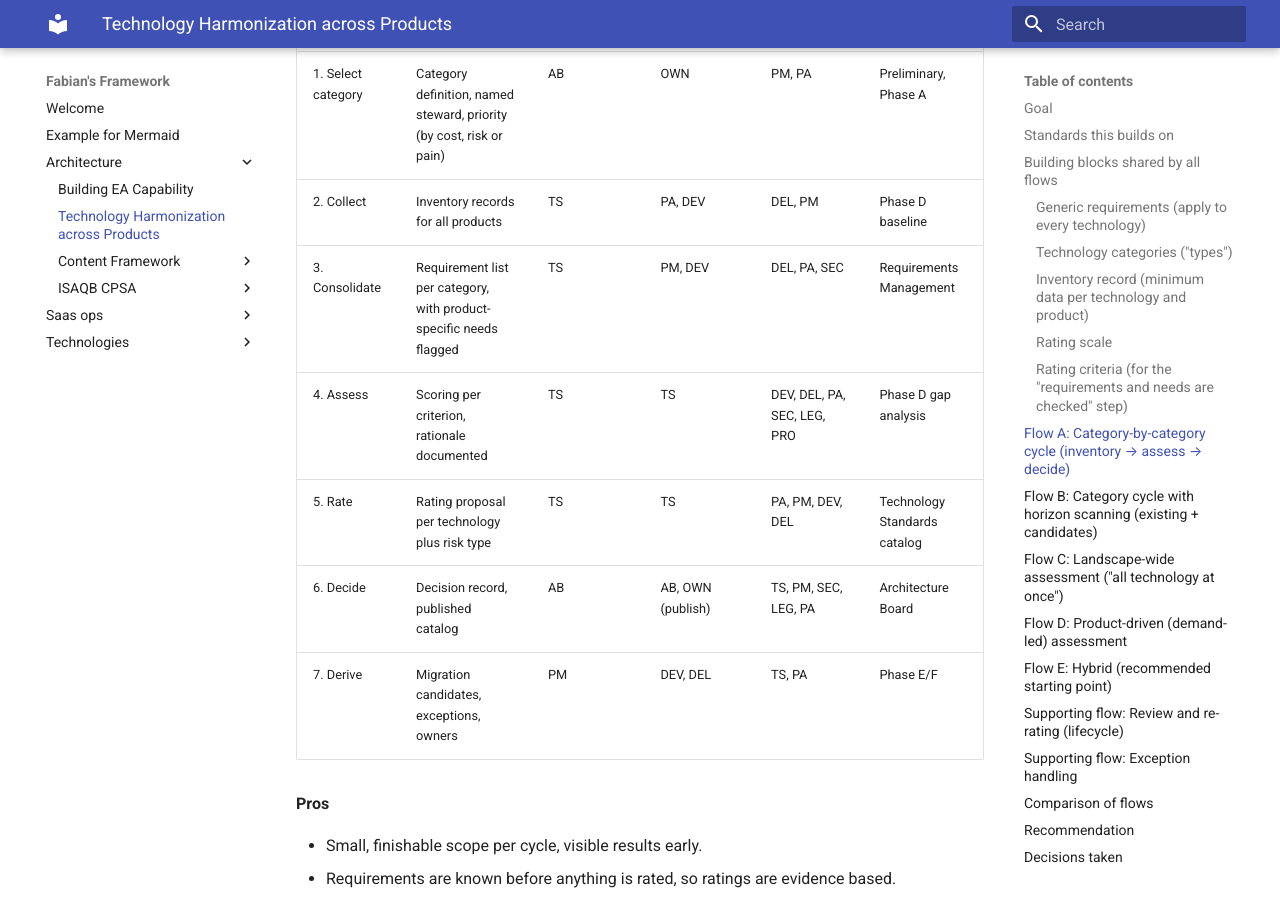
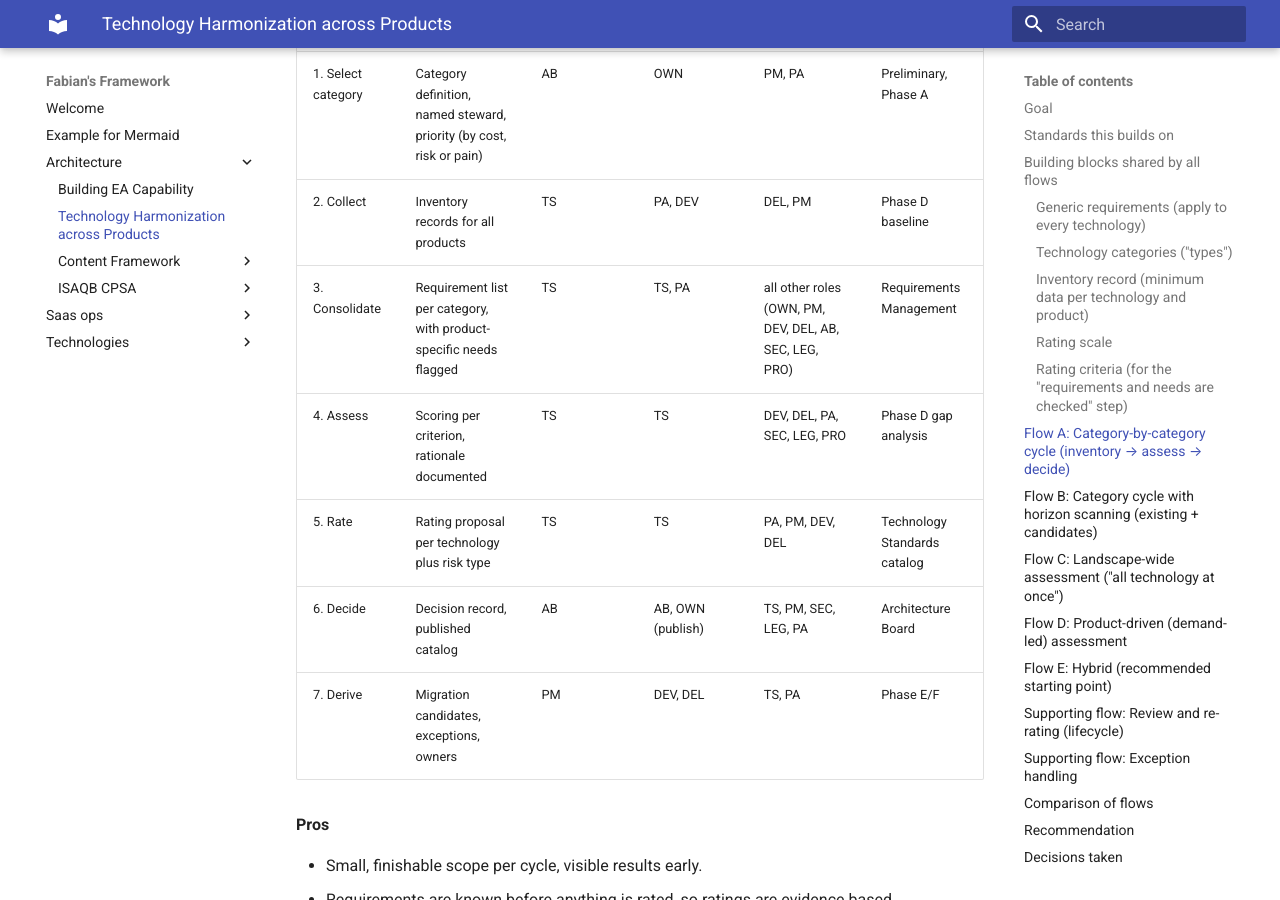
Before and after one commit to Kikkirej/framework, an MkDocs documentation site: the page built from docs/Architecture/technology-harmonization.md, in a window 1280 px wide and 900 px high, scrolled down 6258 px. Built offline with MkDocs 1.6.1 and Material for MkDocs 9.7.7, drawn with Linux system fonts in a browser that asks for light colours.

Commit message:
📝 technology harmonization: requirements step responsible TS and PA, all others consulted
Co-Authored-By: Claude Sonnet 5.5 <noreply@anthropic.com>
Claude-Session: https://claude.ai/code/session_01JezYix5oDjeKtVi54fWL1D

````diff
--- a/docs/Architecture/technology-harmonization.md
+++ b/docs/Architecture/technology-harmonization.md
@@ -142,7 +142,7 @@ This is the flow described in the request. One category at a time is run through
 ```mermaid
 flowchart LR
     A["1. Select category,<br/>name steward<br/><i>OWN, AB</i>"] --> B["2. Collect technologies<br/>and usage rationale<br/><i>PA, DEV, DEL</i>"]
-    B --> C["3. Consolidate requirements<br/>and needs<br/><i>TS, PM, DEV</i>"]
+    B --> C["3. Consolidate requirements<br/>and needs<br/><i>TS, PA (all others consulted)</i>"]
     C --> D["4. Check generic requirements,<br/>assess against criteria<br/><i>TS, SEC, LEG, PRO</i>"]
     D --> E["5. Rate (proposal):<br/>Preferred / Acceptable / Legacy /<br/>Discouraged / High risk<br/><i>TS</i>"]
     E --> F["6. Board decision<br/>and publish<br/><i>AB, OWN</i>"]
@@ -156,7 +156,7 @@ Roles are shown in italics below each step (abbreviations: see [Roles](#roles)).
 |---|---|---|---|---|---|
 | 1. Select category | Category definition, named steward, priority (by cost, risk or pain) | AB | OWN | PM, PA | Preliminary, Phase A |
 | 2. Collect | Inventory records for all products | TS | PA, DEV | DEL, PM | Phase D baseline |
-| 3. Consolidate | Requirement list per category, with product-specific needs flagged | TS | PM, DEV | DEL, PA, SEC | Requirements Management |
+| 3. Consolidate | Requirement list per category, with product-specific needs flagged | TS | TS, PA | all other roles (OWN, PM, DEV, DEL, AB, SEC, LEG, PRO) | Requirements Management |
 | 4. Assess | Scoring per criterion, rationale documented | TS | TS | DEV, DEL, PA, SEC, LEG, PRO | Phase D gap analysis |
 | 5. Rate | Rating proposal per technology plus risk type | TS | TS | PA, PM, DEV, DEL | Technology Standards catalog |
 | 6. Decide | Decision record, published catalog | AB | AB, OWN (publish) | TS, PM, SEC, LEG, PA | Architecture Board |
@@ -487,7 +487,7 @@ R = responsible (does the work), A = accountable (one per row, owns the result),
 | Draft and maintain generic requirements | R | C | C | | C | C | A | R | R | C |
 | Prioritise categories, define category, appoint steward | R | I | C | | | C | A | | | |
 | Provide inventory data per product | I | A | C | R | C | R | | | | |
-| Consolidate requirements and needs | | A/R | R | R | C | C | I | C | | |
+| Consolidate requirements and needs | C | A/R | C | C | C | R | C | C | C | C |
 | Scan candidates not yet in use (Flow B) | | A/R | I | C | | C | | C | C | C |
 | Assess against generic requirements and criteria | | A/R | C | C | C | C | I | C | C | C |
 | Proof of concept | | A | I | R | C | C | | C | | |
````
